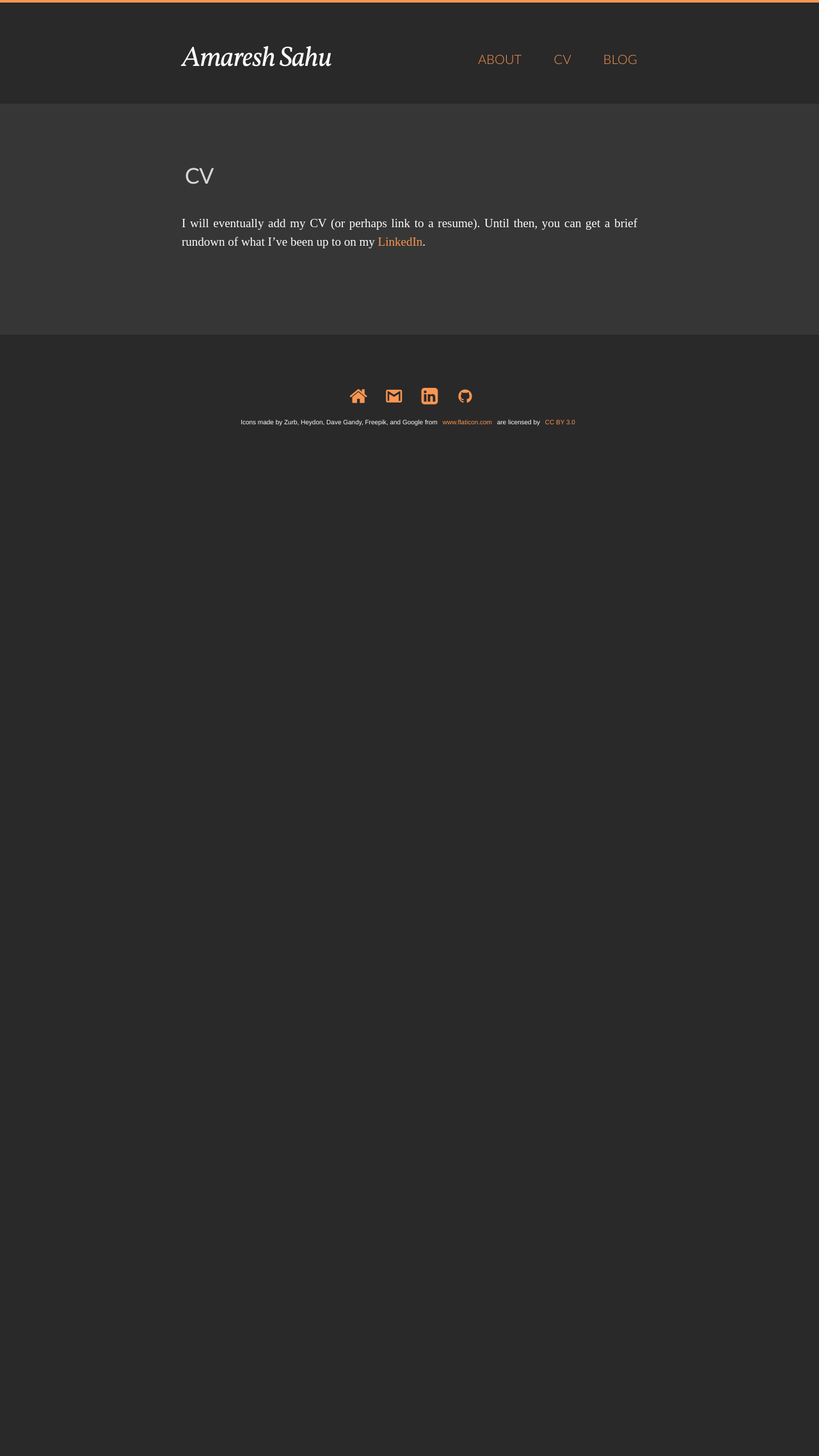
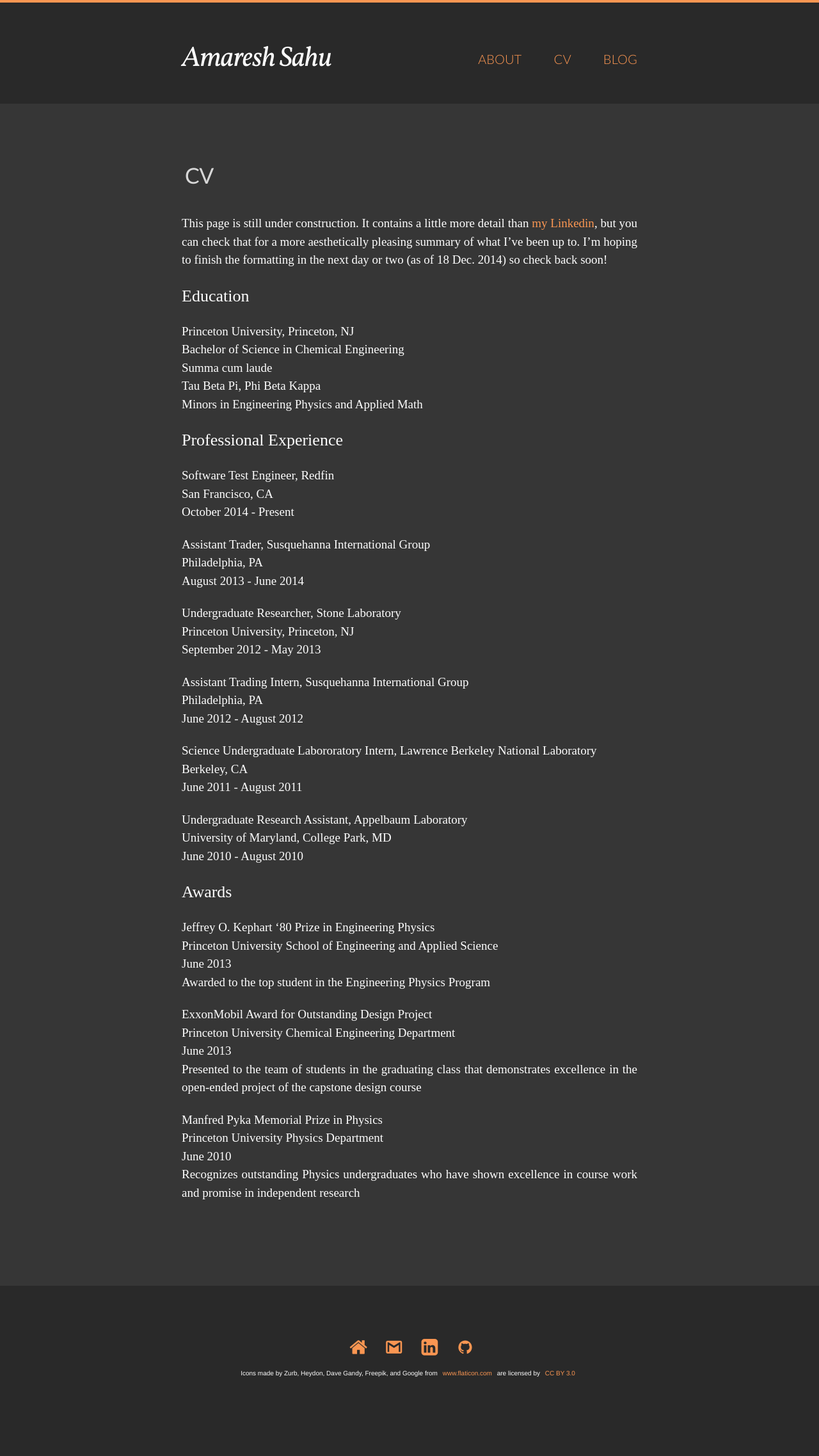
Before and after one commit to amaresh-sahu/amaresh-sahu.github.io, a Jekyll site: the page built from cv.md, in a window 1280 px wide. Shown: the whole page at 64% size. Built offline with Jekyll 4.4.1, drawn with Linux system fonts in a browser that asks for light colours; some web fonts are replaced; before the commit the page ends 900 px from its top, so only the background shows below that.

Commit message:
updated cv w/o formatting

```diff
--- a/_includes/head.html
+++ b/_includes/head.html
@@ -1,6 +1,6 @@
 <head>
 	<link href='http://fonts.googleapis.com/css?family=Ubuntu:400,400italic' rel='stylesheet' type='text/css'>
-	<link href='http://fonts.googleapis.com/css?family=Gentium+Book+Basic:400,400italic' rel='stylesheet' type='text/css'>
+	<link href='http://fonts.googleapis.com/css?family=Gentium+Book+Basic:400,700,400italic' rel='stylesheet' type='text/css'>
 	<link href='http://fonts.googleapis.com/css?family=Merriweather' rel='stylesheet' type='text/css'>
 	<link href='http://fonts.googleapis.com/css?family=Vollkorn:400,400italic' rel='stylesheet' type='text/css'>
 	<link href='http://fonts.googleapis.com/css?family=Open+Sans:600' rel='stylesheet' type='text/css'>
--- a/_sass/_layout.scss
+++ b/_sass/_layout.scss
@@ -285,3 +285,7 @@
 .flaticon {
     font-size: 10px;
 }
+
+code {
+    color: $code-default-font-color
+}
--- a/_sass/_syntax-highlighting.scss
+++ b/_sass/_syntax-highlighting.scss
@@ -3,7 +3,7 @@
  */
 .highlight {
     //background: #ffffff;
-    color: $text-grey-dark;
+    color: $code-default-font-color;
     @extend %vertical-rhythm;
 
     .c     { color: #998; font-style: italic } // Comment
--- a/cv.md
+++ b/cv.md
@@ -4,4 +4,56 @@ title: "CV"
 permalink: /cv/
 ---
 
-I will eventually add my CV (or perhaps link to a resume). Until then, you can get a brief rundown of what I've been up to on my [LinkedIn](https://www.linkedin.com/pub/amaresh-sahu/96/5ab/73).
+This page is still under construction. It contains a little more detail than [my Linkedin](https://www.linkedin.com/pub/amaresh-sahu/96/5ab/73), but you can check that for a more aesthetically pleasing summary of what I've been up to. I'm hoping to finish the formatting in the next day or two (as of 18 Dec. 2014) so check back soon!
+
+### Education
+
+Princeton University, Princeton, NJ
+Bachelor of Science in Chemical Engineering
+Summa cum laude
+Tau Beta Pi, Phi Beta Kappa
+Minors in Engineering Physics and Applied Math
+
+### Professional Experience
+
+Software Test Engineer, Redfin
+San Francisco, CA
+October 2014 - Present
+
+Assistant Trader, Susquehanna International Group
+Philadelphia, PA
+August 2013 - June 2014
+
+Undergraduate Researcher, Stone Laboratory
+Princeton University, Princeton, NJ
+September 2012 - May 2013
+
+Assistant Trading Intern, Susquehanna International Group
+Philadelphia, PA
+June 2012 - August 2012
+
+Science Undergraduate Labororatory Intern, Lawrence Berkeley National Laboratory
+Berkeley, CA
+June 2011 - August 2011
+
+Undergraduate Research Assistant, Appelbaum Laboratory
+University of Maryland, College Park, MD
+June 2010 - August 2010
+
+
+### Awards
+
+Jeffrey O. Kephart '80 Prize in Engineering Physics
+Princeton University School of Engineering and Applied Science
+June 2013
+Awarded to the top student in the Engineering Physics Program
+
+ExxonMobil Award for Outstanding Design Project
+Princeton University Chemical Engineering Department
+June 2013
+Presented to the team of students in the graduating class that demonstrates excellence in the open-ended project of the capstone design course
+
+Manfred Pyka Memorial Prize in Physics
+Princeton University Physics Department
+June 2010
+Recognizes outstanding Physics undergraduates who have shown excellence in course work and promise in independent research
```
